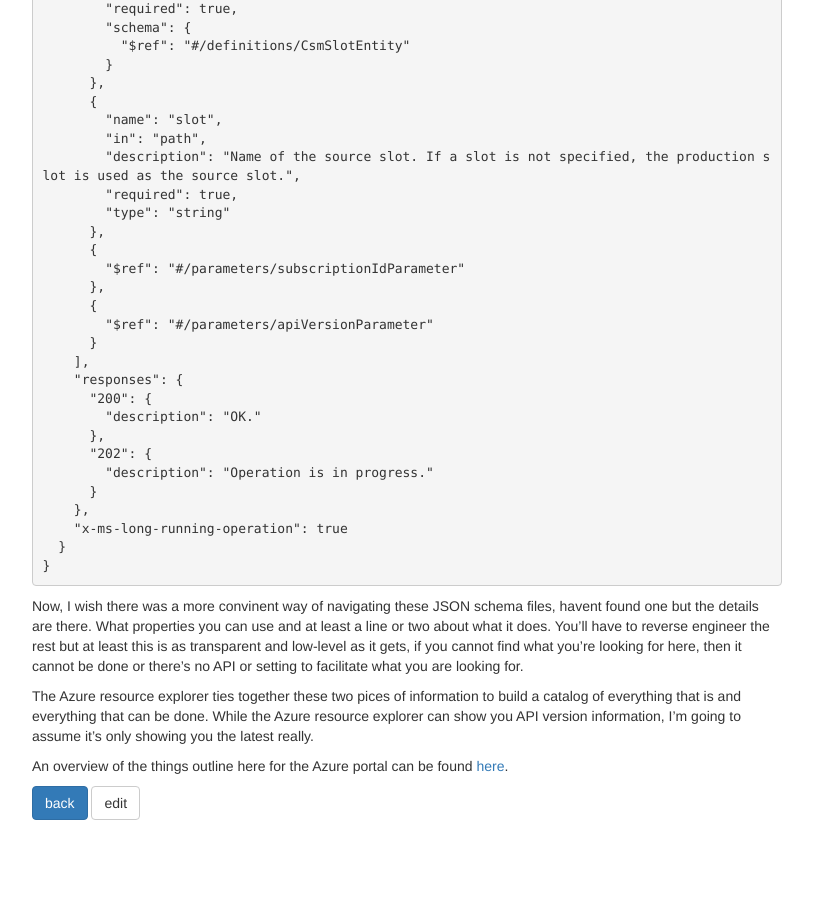
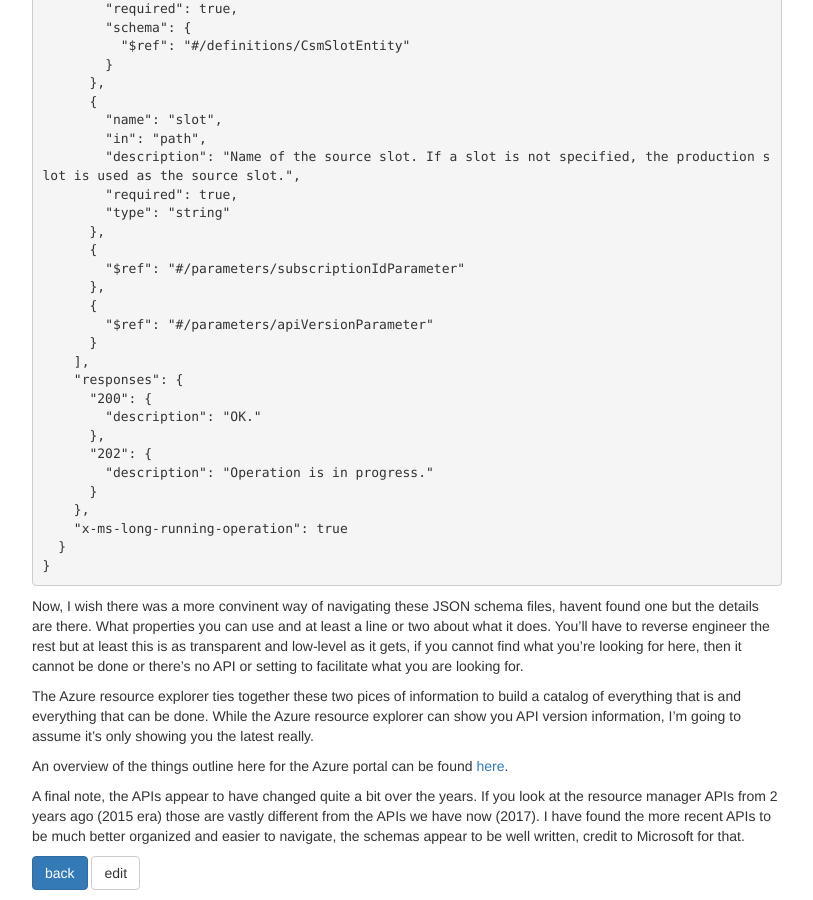
Before and after one commit to leidegre/leidegre.github.com, a Jekyll site: the page built from _posts/2017-09-24-azure-resource-manager.md, in a window 1280 px wide and 900 px high, scrolled down 2961 px. Shown: the whole window, without its empty margins (38-851 px from the left). Built offline with Jekyll 4.4.1, drawn with Linux system fonts in a browser that asks for light colours; nearby versions of some CDN libraries; before the commit the page ends 3791 px from its top, so only the background shows below that.

Commit message:
Update 2017-09-24-azure-resource-manager.md

```diff
--- a/_posts/2017-09-24-azure-resource-manager.md
+++ b/_posts/2017-09-24-azure-resource-manager.md
@@ -178,3 +178,5 @@ Now, I wish there was a more convinent way of navigating these JSON schema files
 The Azure resource explorer ties together these two pices of information to build a catalog of everything that is and everything that can be done. While the Azure resource explorer can show you API version information, I'm going to assume it's only showing you the latest really.
 
 An overview of the things outline here for the Azure portal can be found [here](https://docs.microsoft.com/en-us/azure/azure-resource-manager/resource-manager-supported-services).
+
+A final note, the APIs appear to have changed quite a bit over the years. If you look at the resource manager APIs from 2 years ago (2015 era) those are vastly different from the APIs we have now (2017). I have found the more recent APIs to be much better organized and easier to navigate, the schemas appear to be well written, credit to Microsoft for that.
```
